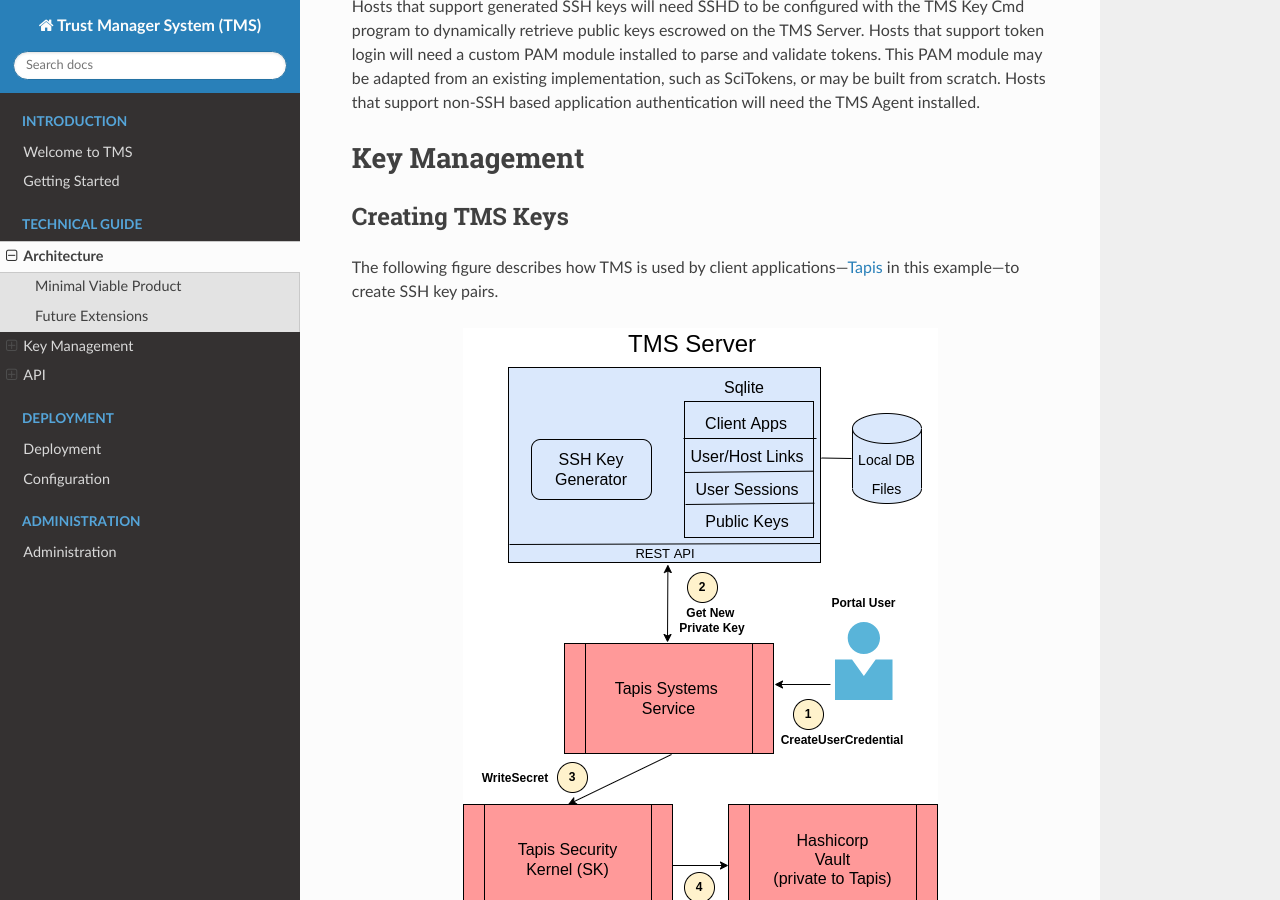
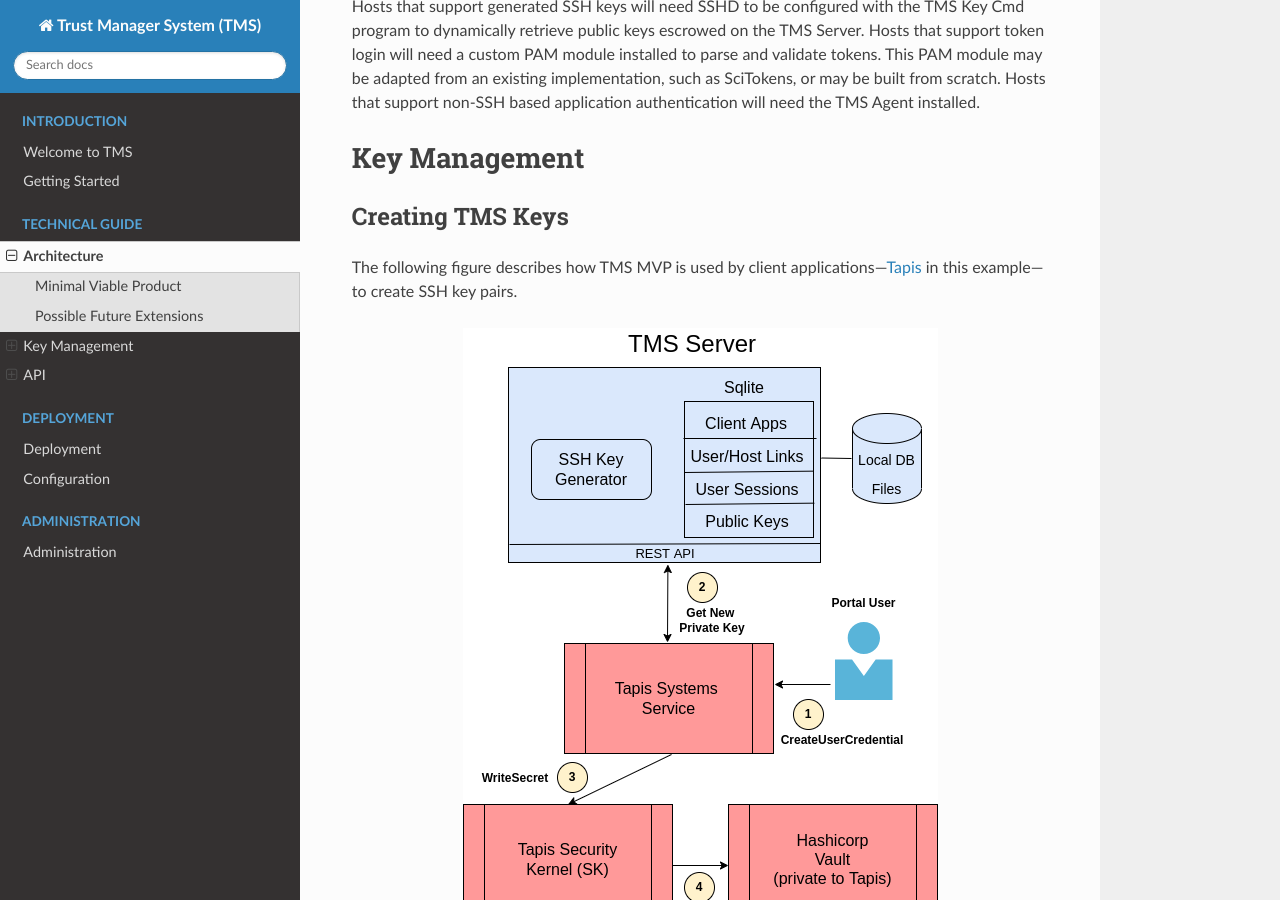
Before and after one commit to tapis-project/tms-documentation, a Sphinx documentation site: the page built from source/technical/index.rst, in a window 1280 px wide and 900 px high, scrolled down 2745 px. Built offline with Sphinx 7.4.7 and the Read the Docs theme 3.1.0, drawn with Linux system fonts in a browser that asks for light colours; some of the changed text lies outside the part shown.

Commit message:
minor edits

```diff
--- a/source/technical/index.rst
+++ b/source/technical/index.rst
@@ -36,8 +36,8 @@
 Hosts that support TMS-generated SSH keys will need their SSHD to be configured with the *KeyCmd* program to dynamically retrieve public keys from the TMS Server.  In :ref:`key_management_label`, we show how applications create SSH key pairs and use TMS as an on-demand, key escrow for public keys, which avoids the need to distribute those keys to hosts in advance.
 
 
-Future Extensions
-=================
+Possible Future Extensions
+==========================
 
 .. figure:: TMSArchitecture2-FULL.drawio.png
    :align: center
@@ -70,7 +70,7 @@
 Creating TMS Keys
 =================
 
-The following figure describes how TMS is used by client applications---`Tapis`_ in this example---to create SSH key pairs.
+The following figure describes how TMS MVP is used by client applications---`Tapis`_ in this example---to create SSH key pairs.
 
 .. figure:: TMSSshKeyCreate.drawio.png
    :align: center
@@ -108,7 +108,7 @@
 Using TMS Keys
 ==============
 
-The following figure describes how TMS is used by client applications---`Tapis`_ in this example---to use SSH key pairs previously created.
+The following figure describes how TMS MVP is used by client applications---`Tapis`_ in this example---to use SSH key pairs previously created.
 
 .. figure:: TMSSshKeyUse.drawio.png
    :align: center
```
